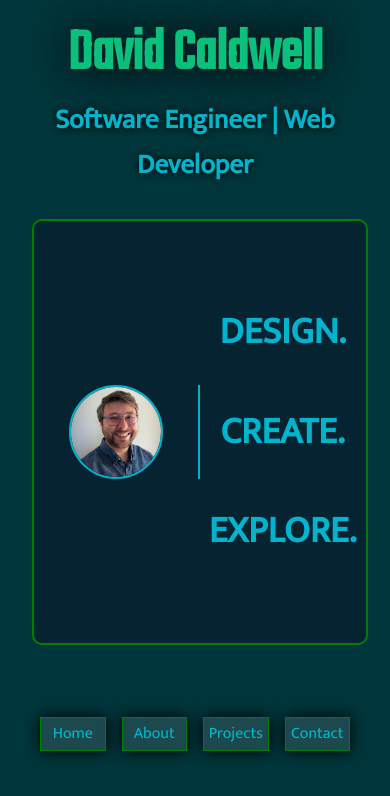
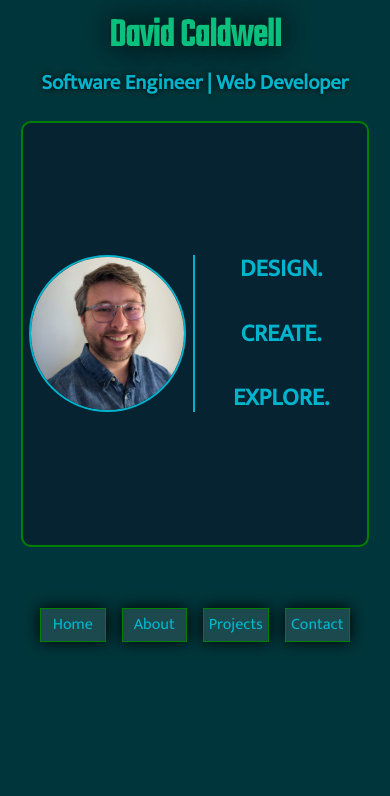
Before and after one commit to LeaderOfTheLost/my-portfolio, a React (Create React App) app: page / in a window 390 px wide. Shown: the top 796 px of the page. Built offline with nearby package versions, Linux system fonts and the light colour scheme.

Commit message:
satisfied with mobile design

```diff
--- a/src/App.css
+++ b/src/App.css
@@ -109,7 +109,7 @@
   align-items: center;
   height: 9em;
   width: 9em;
-  margin: 4%;
+  margin: .3em;
 }
 .home-center{
   display: grid;
@@ -124,8 +124,8 @@
   border-right: 2px solid rgba(0, 192, 218, 0.925);
 }
 .headshot{
-  height: 55%;
-  width: 55%;
+  height: 70%;
+  width: 70%;
   border: 2px solid rgba(0, 192, 218, 0.925);
   border-radius: 50%;
 }
@@ -158,3 +158,35 @@
     margin-bottom: 1em;
   }
 }
+
+@media screen and (max-width: 480px) {
+  .card-container {
+    flex-direction: column;
+  }
+  .project-card {
+    max-width: 90%;
+  }
+  .contact-links {
+    display: grid;
+    grid-template-columns: 1fr 1fr;
+    justify-items: center;
+  }
+  .contact-card {
+    padding: .3em;
+  }
+  .headshot{
+    height: 90%;
+    width: 90%;
+    border: 2px solid rgba(0, 192, 218, 0.925);
+    border-radius: 50%;
+  }
+  .home-center {
+    font-size: 1.3em;
+  }
+  .name {
+    font-size: 2.5em;
+  }
+  .subHeader {
+    font-size: 1.3em;
+  }
+}
--- a/src/pages/Contact.js
+++ b/src/pages/Contact.js
@@ -11,7 +11,7 @@ const Contact = () => {
         <h1 className="name">David Caldwell</h1>
         <h3 className="subHeader">Contact Me!</h3>
       </div>
-      <div className="middle center-container">
+      <div className="middle center-container contact-links">
         <div className="contact-card">
           <a
             href="https://www.linkedin.com/in/david-caldwell92/"
```
